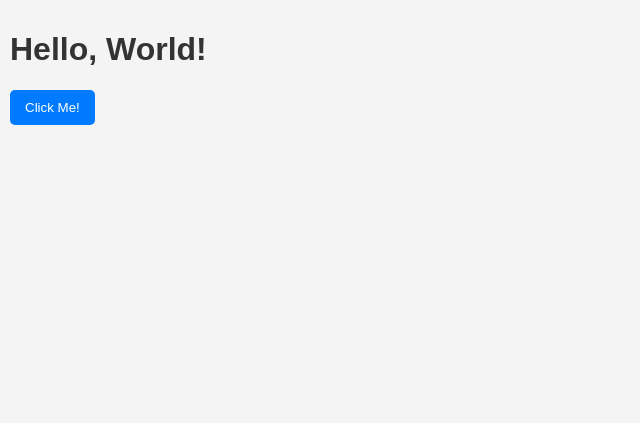
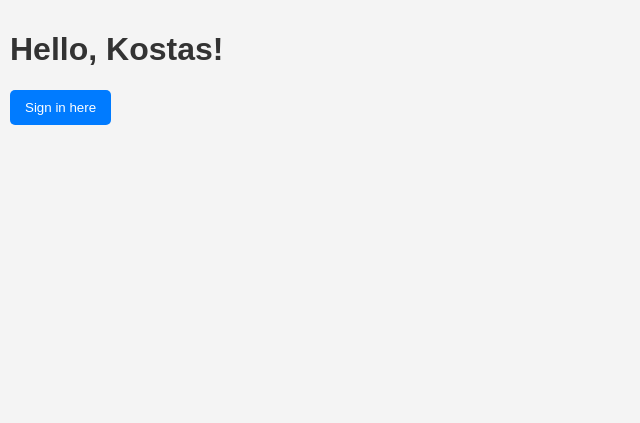
Before and after one commit to konkazazis/chromexte, a browser extension: page index.html in a window 1280 px wide. Shown: the whole page, without its empty margins (0-640 px from the left). Drawn offline with Linux system fonts and the light colour scheme.

Commit message:
css, content changes

```diff
--- a/index.html
+++ b/index.html
@@ -9,7 +9,7 @@
     <link rel="stylesheet" href="style.css" />
   </head>
   <body>
-    <h1>Hello, World!</h1>
-    <button id="myButton">Click Me!</button>
+    <h1>Hello, Kostas!</h1>
+    <button id="myButton">Sign in here</button>
   </body>
 </html>
--- a/style.css
+++ b/style.css
@@ -4,7 +4,9 @@ body {
   background-color: #f4f4f4;
   margin: 0;
   padding: 10px;
-  border-radius: 50%;
+
+  width: 350px;
+  height: 400px;
 }
 
 h1 {
```
